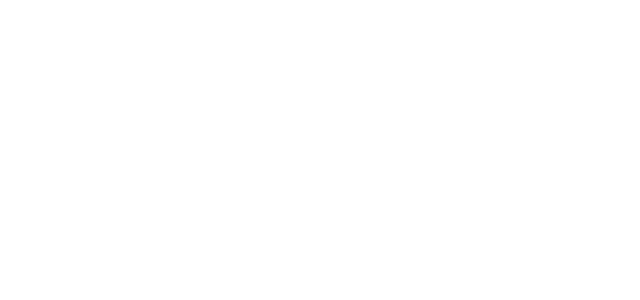
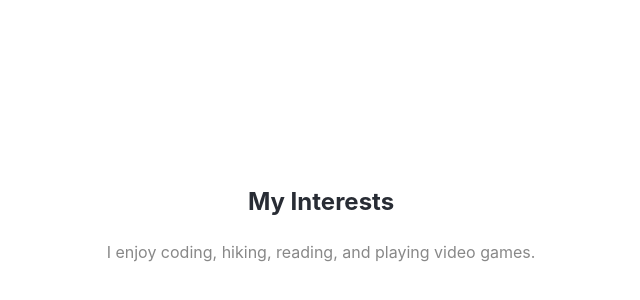
Before and after one commit to T-McLeod/Portfolio, a React (Vite) app in the folder portfolio-app/: page /interests in a window 1280 px wide. Before the commit this address had no page. Shown: the part 178-478 px from the top of the page, without its empty margins (319-959 px from the left). Built offline with nearby package versions, Linux system fonts and the light colour scheme.

Commit message:
Added interests page

```diff
--- a/portfolio-app/src/App.tsx
+++ b/portfolio-app/src/App.tsx
@@ -1,6 +1,7 @@
 import './App.css'
 import { BrowserRouter as Router, Route, Routes } from 'react-router-dom';
 import Home from './components/Home';
+import Interests from './components/Interests';
 
 function App() {
 
@@ -8,6 +9,7 @@
     <Router>
       <Routes>
         <Route path="/" element={<Home />} />
+        <Route path="/interests" element={<Interests />} />
       </Routes>
     </Router>
   )
--- /dev/null
+++ b/portfolio-app/src/components/Interests.css
@@ -0,0 +1,12 @@
+.interests {
+  text-align: center;
+  padding: 20px;
+}
+
+.interests h2 {
+  color: #282c34;
+}
+
+.interests p {
+  color: #888;
+}
--- /dev/null
+++ b/portfolio-app/src/components/Interests.tsx
@@ -0,0 +1,13 @@
+import React from 'react';
+import './Interests.css';
+
+const Interests: React.FC = () => {
+  return (
+    <div className="interests">
+      <h2>My Interests</h2>
+      <p>I enjoy coding, hiking, reading, and playing video games.</p>
+    </div>
+  );
+};
+
+export default Interests;
```
